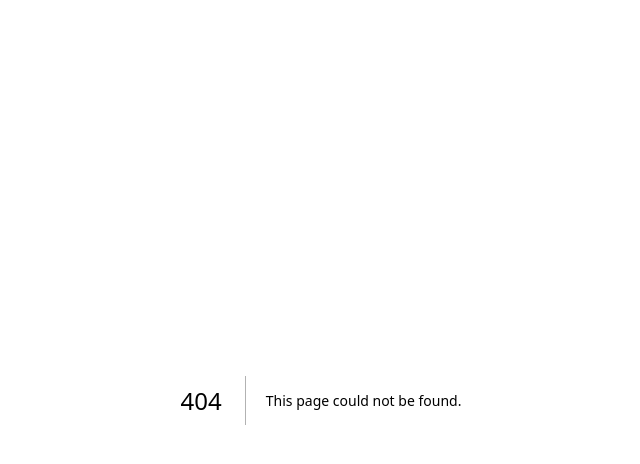
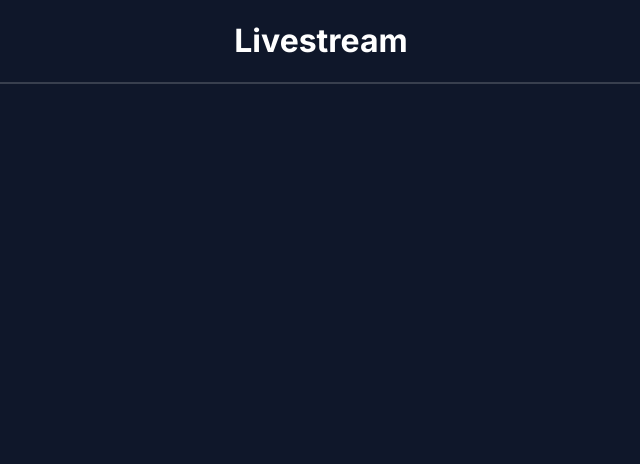
Before and after one commit to freeplanforyou/churchfaith, a Next.js app: page /livestream in a window 1280 px wide. Before the commit this address had no page. Shown: the top 464 px of the page, without its empty margins (319-959 px from the left). Built offline with nearby package versions, Linux system fonts and the light colour scheme.

Commit message:
Create page.tsx

```diff
--- /dev/null
+++ b/app/livestream/page.tsx
@@ -0,0 +1,9 @@
+export default function LivestreamPage() {
+  return (
+    <main className="mx-auto max-w-7xl px-6 py-32">
+      <h1 className="mb-10 text-center text-6xl font-bold">Livestream</h1>
+
+      <div className="glass aspect-video rounded-3xl" />
+    </main>
+  )
+}
```
